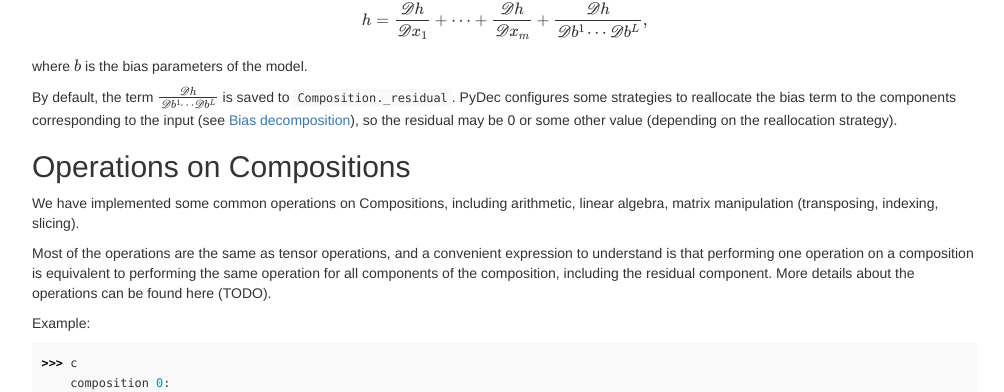
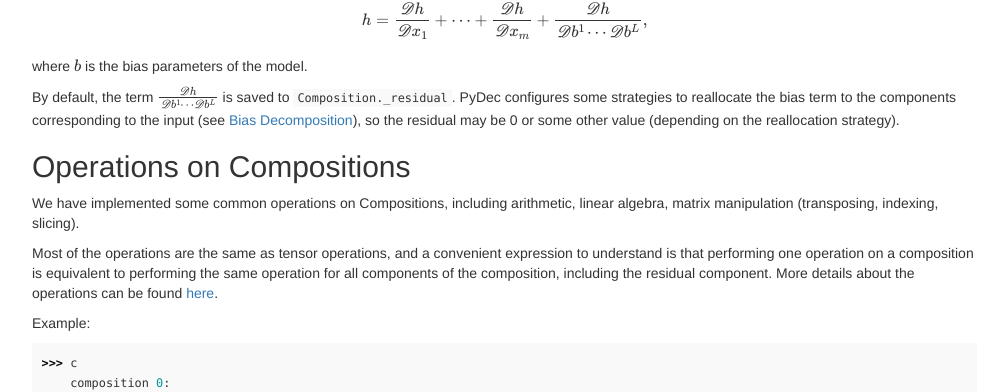
Before and after one commit to NJUNLP/pydec, a Jekyll site: the page built from docs/_posts/2022-10-29-understand-composition.md, in a window 1280 px wide and 900 px high, scrolled down 2419 px. Shown: the part 148-540 px from the top of the window, without its empty margins (233-1237 px from the left). Built offline with Jekyll 4.4.1, drawn with Linux system fonts in a browser that asks for light colours.

Commit message:
init ops page

````diff
--- a/docs/_posts/2022-10-29-understand-composition.md
+++ b/docs/_posts/2022-10-29-understand-composition.md
@@ -134,14 +134,14 @@
 
 where $b$ is the bias parameters of the model.
 
-By default, the term $\frac{\mathscr{D}h}{\mathscr{D}b^1\cdots\mathscr{D}b^L}$ is saved to `Composition._residual`. PyDec configures some strategies to reallocate the bias term to the components corresponding to the input (see [Bias decomposition](#bias-decomposition)), so the residual may be 0 or some other value (depending on the reallocation strategy).
+By default, the term $\frac{\mathscr{D}h}{\mathscr{D}b^1\cdots\mathscr{D}b^L}$ is saved to `Composition._residual`. PyDec configures some strategies to reallocate the bias term to the components corresponding to the input (see [Bias Decomposition]({% link _posts/2022-10-29-bias-decomposition.md %})), so the residual may be 0 or some other value (depending on the reallocation strategy).
 
 
 ## Operations on Compositions
 
 We have implemented some common operations on Compositions, including arithmetic, linear algebra, matrix manipulation (transposing, indexing, slicing).
 
-Most of the operations are the same as tensor operations, and a convenient expression to understand is that performing one operation on a composition is equivalent to performing the same operation for all components of the composition, including the residual component. More details about the operations can be found here (TODO).
+Most of the operations are the same as tensor operations, and a convenient expression to understand is that performing one operation on a composition is equivalent to performing the same operation for all components of the composition, including the residual component. More details about the operations can be found [here](% link _posts/2022-10-29-overloaded-operators.md %).
 
 Example:
 ```python
````
Also changed, not shown: docs/_posts/2022-10-29-overloaded-operators.md (added, +9 -0 lines).
